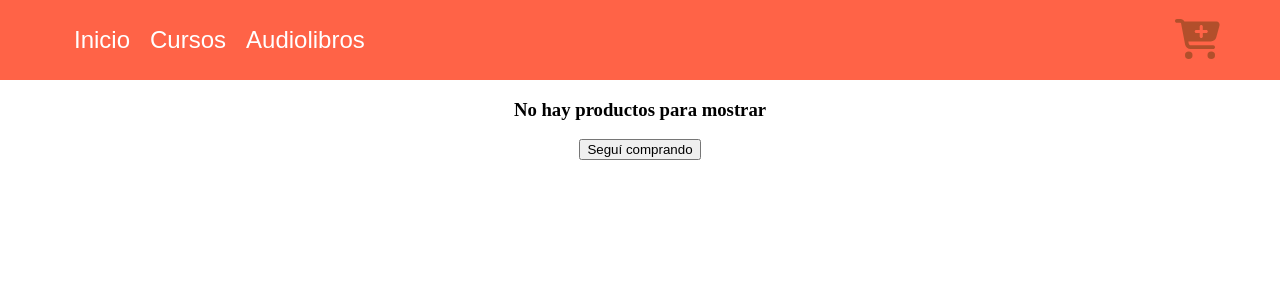
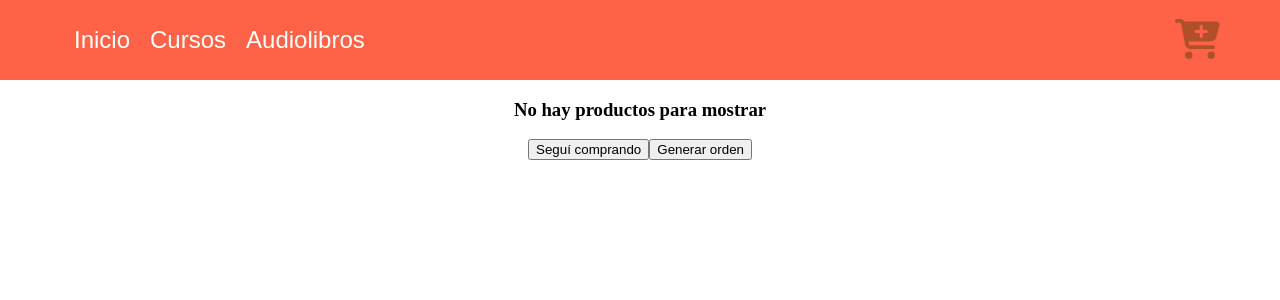
Before and after one commit to Gyrkora/tienda-online, a React (Create React App) app in the folder my-app/: page /cart in a window 1280 px wide. Shown: the top 300 px of the page. Built offline with nearby package versions, Linux system fonts and the light colour scheme.

Commit message:
Desafio CollectioItem-II

```diff
--- a/my-app/src/components/Cart.jsx
+++ b/my-app/src/components/Cart.jsx
@@ -4,6 +4,10 @@ import { CartItem } from "./CartItem";
 
 export const Cart = () => {
   const { cartList, removeCart, removeByItem, totalPrice } = useCartContext();
+
+  const generarOrden = () => {
+    console.log("generando orden");
+  };
 
   return (
     <div>
@@ -24,6 +28,7 @@ export const Cart = () => {
           <Link to="/">
             <button>Seguí comprando</button>
           </Link>
+          <button onClick={generarOrden}>Generar orden</button>
         </div>
       )}
     </div>
```
